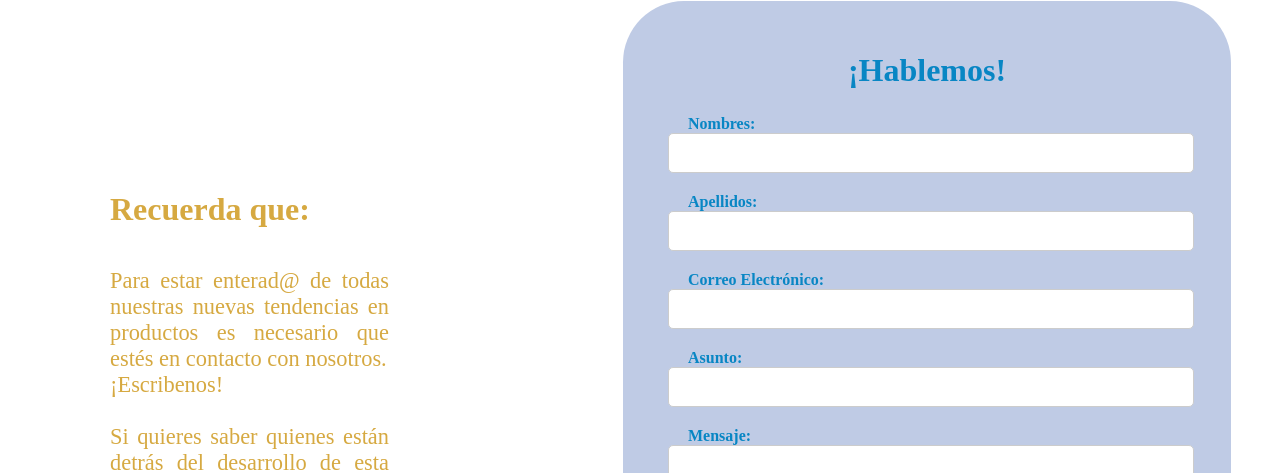
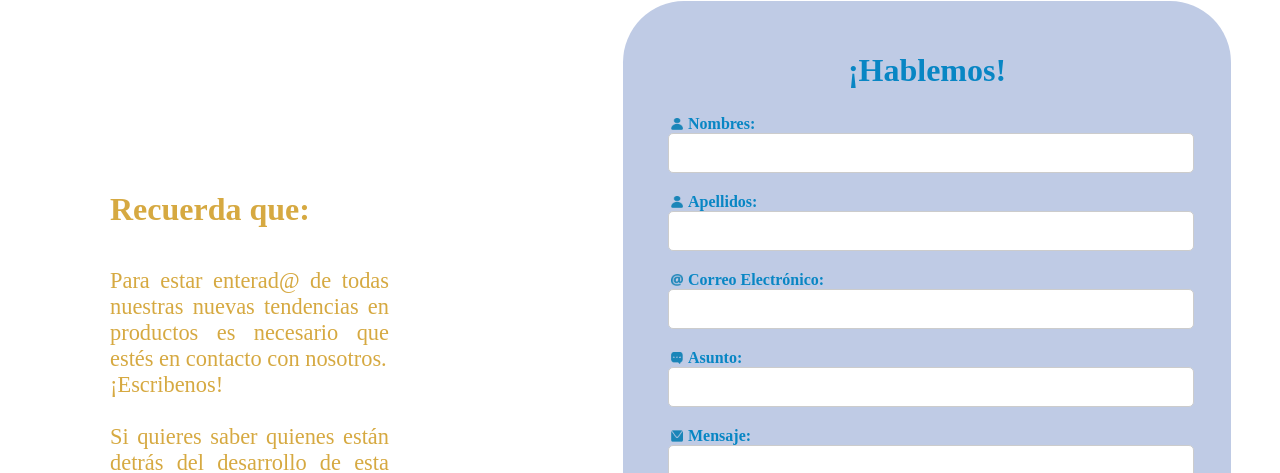
Before and after one commit to KarlaVall3/Meraki-Blue, a plain HTML site: page contactanos.html in a window 1280 px wide. Shown: the part 320-793 px from the top of the page. Drawn offline with Linux system fonts and the light colour scheme.

Commit message:
correccion iconos formulario
18:40
30/10/23
-Katherine

```diff
--- a/contactanos.html
+++ b/contactanos.html
@@ -40,23 +40,23 @@
         <h1>¡Hablemos!</h1>
         <form action="#" method="post">
             <div class="form-group">
-                <label for="nombres">Nombres:</label>
+                <img src="imagenes/nombre.png" width="12px" height="12px"> <label for="nombres">Nombres:</label>
                 <input type="text" id="nombres" name="nombres" required>
             </div>
             <div class="form-group">
-                <label for="apellidos">Apellidos:</label>
+                <img src="imagenes/nombre.png" width="12px" height="12px"><label for="apellidos">Apellidos:</label>
                 <input type="text" id="apellidos" name="apellidos" required>
             </div>
             <div class="form-group">
-                <label for="correo">Correo Electrónico:</label>
+                <img src="imagenes/arroba.png" width="12px" height="12px"><label for="correo">Correo Electrónico:</label>
                 <input type="email" id="correo" name="correo" required>
             </div>
             <div class="form-group">
-                <label for="asunto">Asunto:</label>
+               <img src="imagenes/asunto.png" width="12px" height="12px"> <label for="asunto">Asunto:</label>
                 <input type="text" id="asunto" name="asunto" required>
             </div>
             <div class="form-group">
-                <label for="mensaje">Mensaje:</label>
+                <img src="imagenes/mensaje.png" width="12px" height="12px"><label for="mensaje">Mensaje:</label>
                 <textarea id="mensaje" name="mensaje" rows="4" required></textarea>
             </div>
             <button type="submit">Enviar</button>
--- a/css/estilo_contactanos.css
+++ b/css/estilo_contactanos.css
@@ -231,3 +231,9 @@ footer h8{
 	color: #D6A941;
 	font-size: 1.2em;
 }
+
+.form-group img{
+	position: absolute;
+	margin-top: 3px;
+	margin-left: 3px;
+}
```
Also changed, not shown: imagenes/arroba.png (added), imagenes/asunto.png (added), imagenes/mensaje.png (added), imagenes/nombre.png (added).
